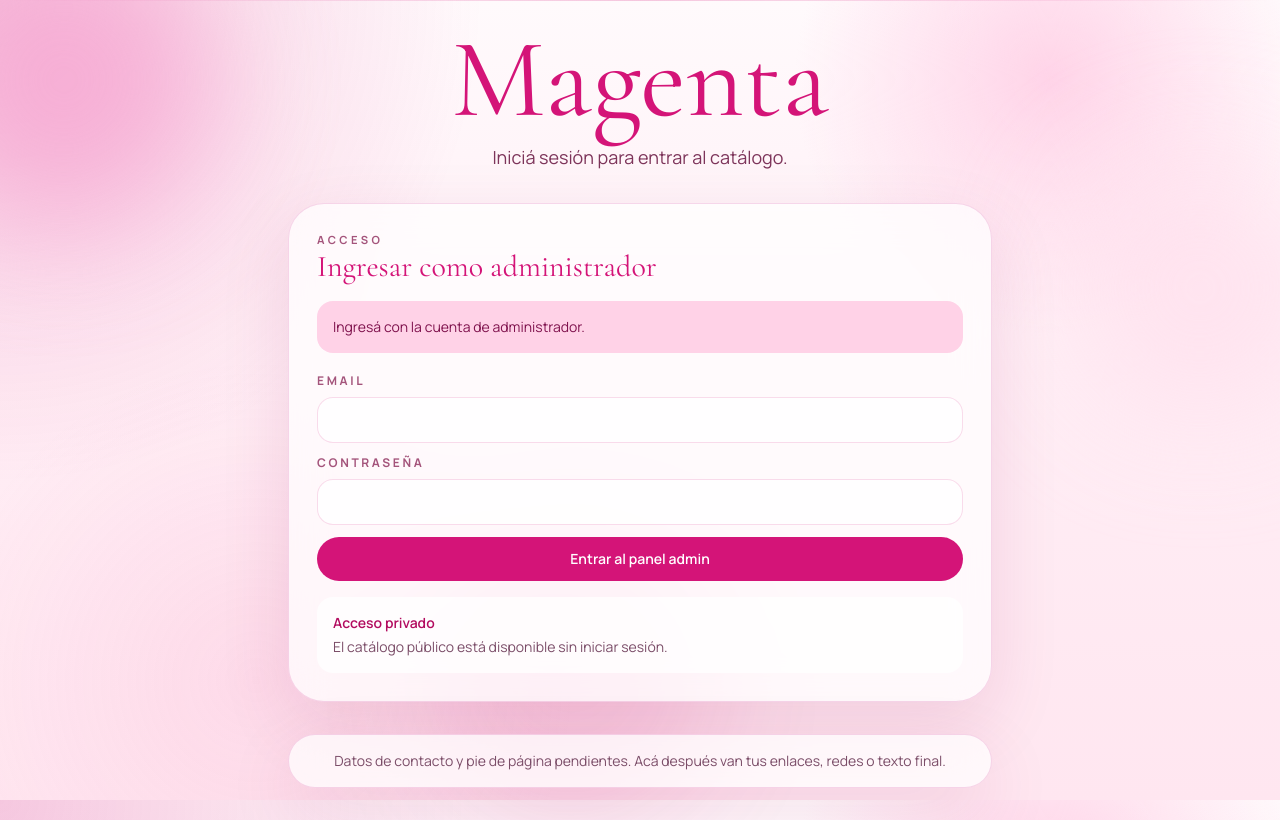
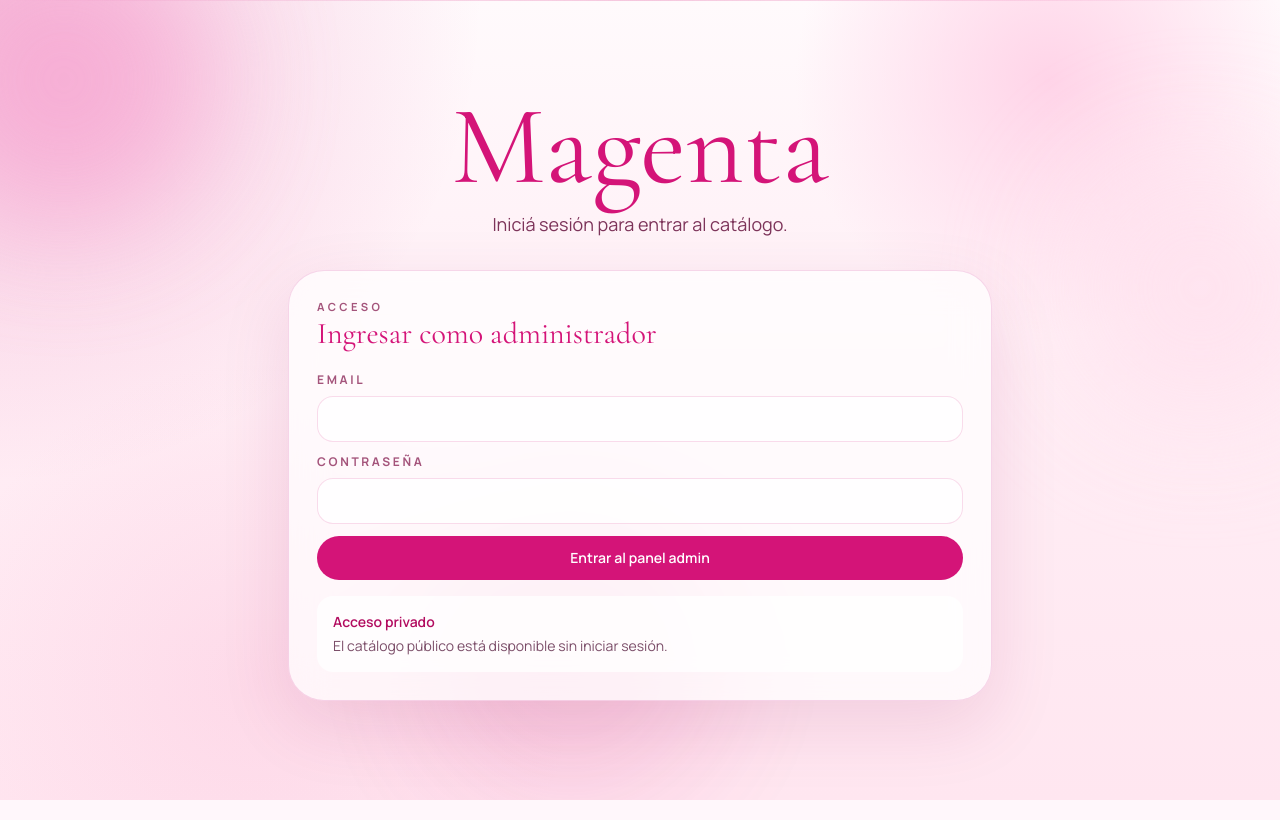
Before and after one commit to Johnpaxac/Tienda-Magenta-, a Next.js app: page /admin in a window 1280 px wide. Built offline with nearby package versions, Linux system fonts and the light colour scheme.

Commit message:
terminando ultimos detalles

```diff
--- a/frontend/LoginPage.tsx
+++ b/frontend/LoginPage.tsx
@@ -66,10 +66,6 @@ export default function LoginPage() {
                 </div>
               </div>
 
-              <div className="mt-4 rounded-2xl bg-[#ffd2e7] p-4 text-sm text-[#7f124d]">
-                {notice}
-              </div>
-
               <form className="mt-5 space-y-3" onSubmit={handleSubmit}>
                 <label className="block">
                   <span className="mb-2 block text-xs font-bold uppercase tracking-[0.22em] text-[#a4547b]">
@@ -117,10 +113,6 @@ export default function LoginPage() {
           </div>
         </div>
 
-        <footer className="glass rounded-[1.75rem] px-5 py-4 text-center text-sm text-[#7b4d68]">
-          Datos de contacto y pie de página pendientes. Acá después van tus enlaces, redes o texto final.
-        </footer>
-
       </section>
     </main>
   );
```
